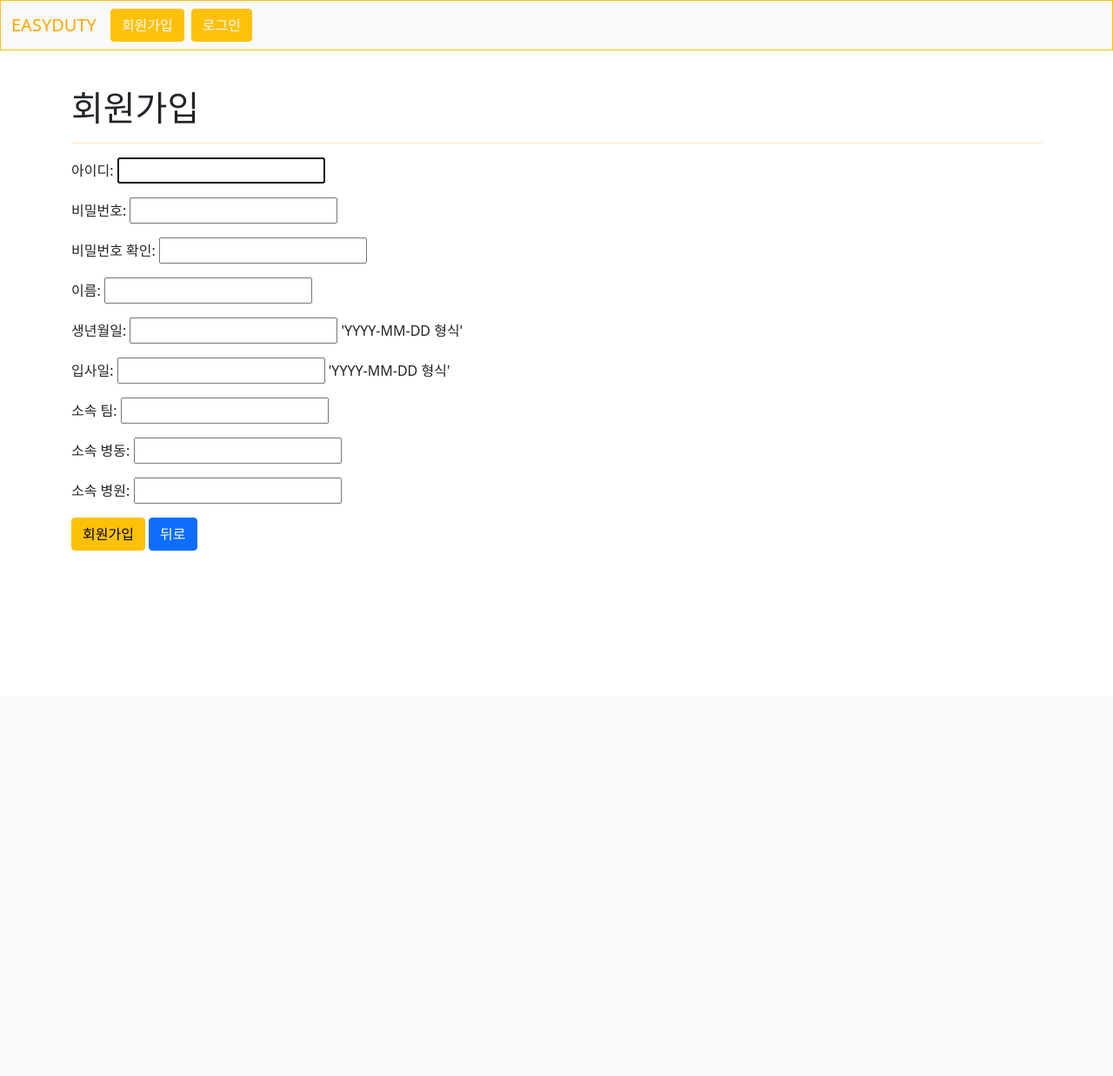
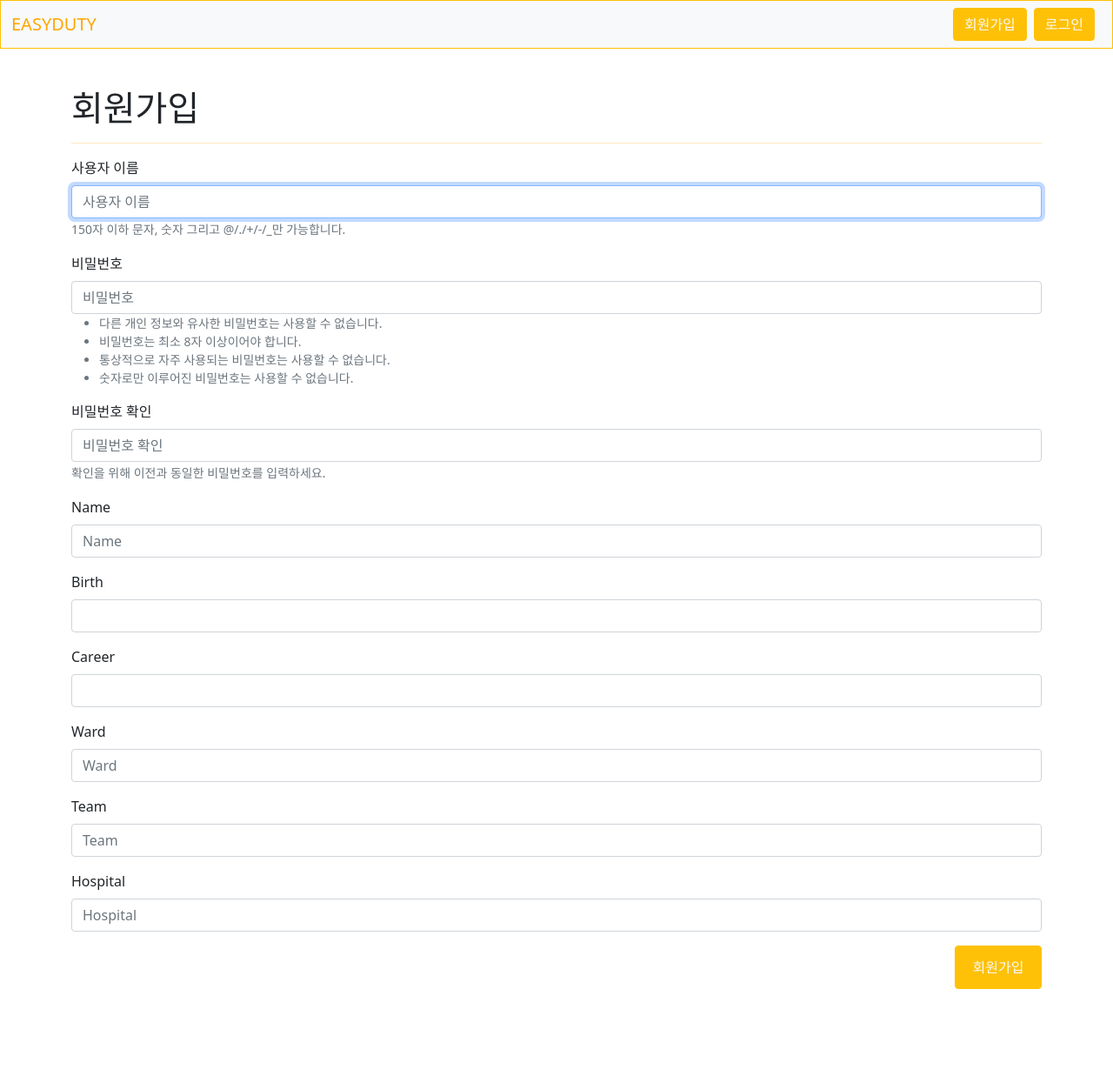
Before and after one commit to EasyDuty/Web, a Django app: page /accounts/signup/ in a window 1280 px wide. Shown: the whole page at 87% size. Before the commit the page ends 633 px from the top, so only its background shows below. Run offline with Django 3.2, Linux system fonts and the light colour scheme; some libraries are stand-ins or nearby versions.

Commit message:
accounts template 2.0
bootstrap form, main templates

```diff
--- a/DUTY/settings.py
+++ b/DUTY/settings.py
@@ -33,6 +33,7 @@
 INSTALLED_APPS = [
     'calendars',
     'accounts',
+    'bootstrap5',
     'django.contrib.admin',
     'django.contrib.auth',
     'django.contrib.contenttypes',
--- a/accounts/templates/accounts/signup.html
+++ b/accounts/templates/accounts/signup.html
@@ -1,20 +1,14 @@
 {% extends 'base.html' %}
+{% load bootstrap5 %}
 
 {% block content %}
   <h1>회원가입</h1>
   <hr>
-  <form action="{% url 'accounts:signup' %}" method="POST" class="d-inline">
+  <form action="{% url 'accounts:signup' %}" method="POST">
     {% csrf_token %}
-    <p>아이디: {{ form.username }}</p>
-    <p>비밀번호: {{ form.password1 }}</p>
-    <p>비밀번호 확인: {{ form.password2 }}</p>
-    <p>이름: {{ form.name }}</p>
-    <p>생년월일: {{ form.birth }} 'YYYY-MM-DD 형식'</p>
-    <p>입사일: {{ form.career }} 'YYYY-MM-DD 형식'</p>
-    <p>소속 팀: {{ form.team }}</p>
-    <p>소속 병동: {{ form.ward }}</p>
-    <p>소속 병원: {{ form.hospital }}</p>
-    <button type="submit" class="btn btn-warning">회원가입</button>
+    {% bootstrap_form form %}
+    <div class="d-flex justify-content-end">
+      <button type="submit" class="btn btn-warning text-light submit_btn">회원가입</button>
+    </div>
   </form>
-  <button type="button" class="btn btn-primary hBack">뒤로</button>
 {% endblock content %}
--- a/templates/base.html
+++ b/templates/base.html
@@ -10,22 +10,28 @@
     hr {
       background-color: orange;
     }
+
+    .submit_btn {
+      width: 100px;
+      height: 50px;
+    }
   </style>
 </head>
 <body>
   <nav class="navbar navbar-expand-lg navbar-light bg-light border-bottom border border-warning fixed-top ">
     <div class="container-fluid">
-      <a class="navbar-brand" href="{% url 'calendars:main' %}" style="color: orange;">EASYDUTY</a>
+      <div class="me-3">
+        <a class="navbar-brand" href="{% url 'calendars:main' %}" style="color: orange;">EASYDUTY</a>
+        {% if user.is_authenticated %}
+          <a href="{% url 'accounts:profile' request.user.username %}" class="text-decoration-none text-success">{{ request.user.name }}</a>님
+        {% endif %}
+      </div>
       <button class="navbar-toggler" type="button" data-bs-toggle="collapse" data-bs-target="#navbarNav" aria-controls="navbarNav" aria-expanded="false" aria-label="Toggle navigation" style="background: orange;">
         <span class="navbar-toggler-icon"></span>
       </button>
       <div class="collapse navbar-collapse" id="navbarNav">
-        <ul class="navbar-nav">
+        <ul class="navbar-nav ms-auto">
           {% if user.is_authenticated %}
-            <li class="nav-item mx-4">
-              <a href="{% url 'accounts:profile' request.user.username %}" class="text-decoration-none">
-                <button class="btn text-success">{{ request.user.name }}</button>
-              </a>님
             <li class="nav-item">
               <form action="{% url 'accounts:logout' %}" method="POST">
                 {% csrf_token %}
@@ -34,14 +40,10 @@
             </li>
           {% else %}
             <li class="nav-item">
-              <a href="{% url 'accounts:signup' %}">
-                <button class="btn btn-warning text-decoration-none text-light me-2">회원가입</button>
-              </a>
+              <a href="{% url 'accounts:signup' %}" class="btn btn-warning text-decoration-none text-light me-2">회원가입</a>
             </li>
             <li class="nav-item">
-              <a href="{% url 'accounts:login' %}">
-                <button class="btn btn-warning text-decoration-none text-light me-2">로그인</button>
-              </a>
+              <a href="{% url 'accounts:login' %}" class="btn btn-warning text-decoration-none text-light me-2">로그인</a>
             </li>
           {% endif %}
         </ul>
@@ -49,7 +51,7 @@
     </div>
   </nav>
 
-  <div class="container" style="margin-top: 100px;">
+  <div class="container" style="margin: 100px auto;">
     {% block content %}
 
     {% endblock content %}
```
Also changed, not shown: accounts/templates/accounts/login.html (+6 -4 lines), accounts/templates/accounts/update.html (+2 -8 lines).
